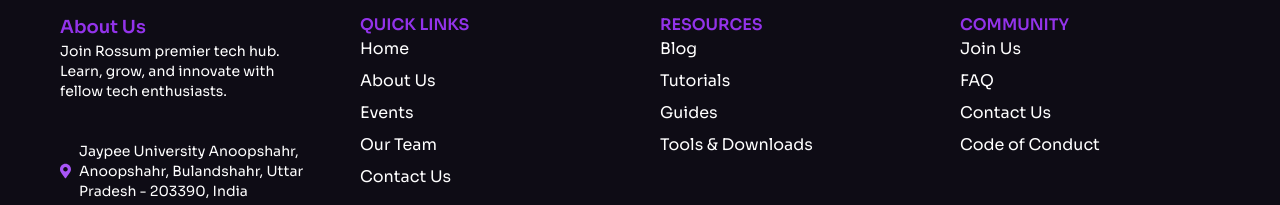
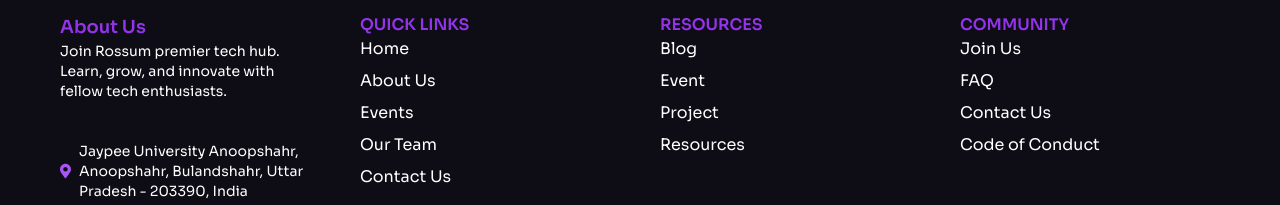
Before and after one commit to mansi066/Rossum, a React (Vite) app: page / in a window 1280 px wide. Shown: the part 4290-4495 px from the top of the page. Built offline with nearby package versions, Linux system fonts and the light colour scheme.

Commit message:
Update footer

```diff
--- a/src/components/Footer.jsx
+++ b/src/components/Footer.jsx
@@ -62,9 +62,9 @@
           <h3 className="text-md font-semibold text-purple-600">RESOURCES</h3>
           <ul className="space-y-2">
             <li><a href="/blog" className="hover:underline">Blog</a></li>
-            <li><a href="/tutorials" className="hover:underline">Tutorials</a></li>
-            <li><a href="/guides" className="hover:underline">Guides</a></li>
-            <li><a href="/tools" className="hover:underline">Tools & Downloads</a></li>
+            <li><a href="/tutorials" className="hover:underline">Event</a></li>
+            <li><a href="/guides" className="hover:underline">Project</a></li>
+            <li><a href="/tools" className="hover:underline">Resources</a></li>
           </ul>
         </div>
 
```
